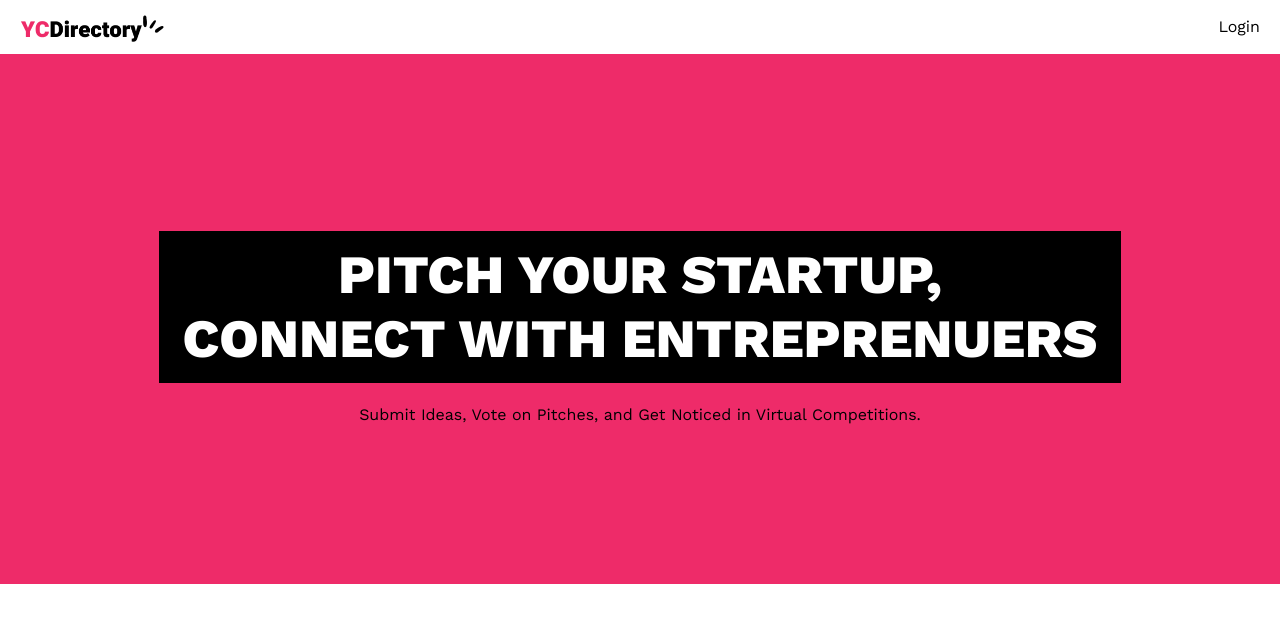
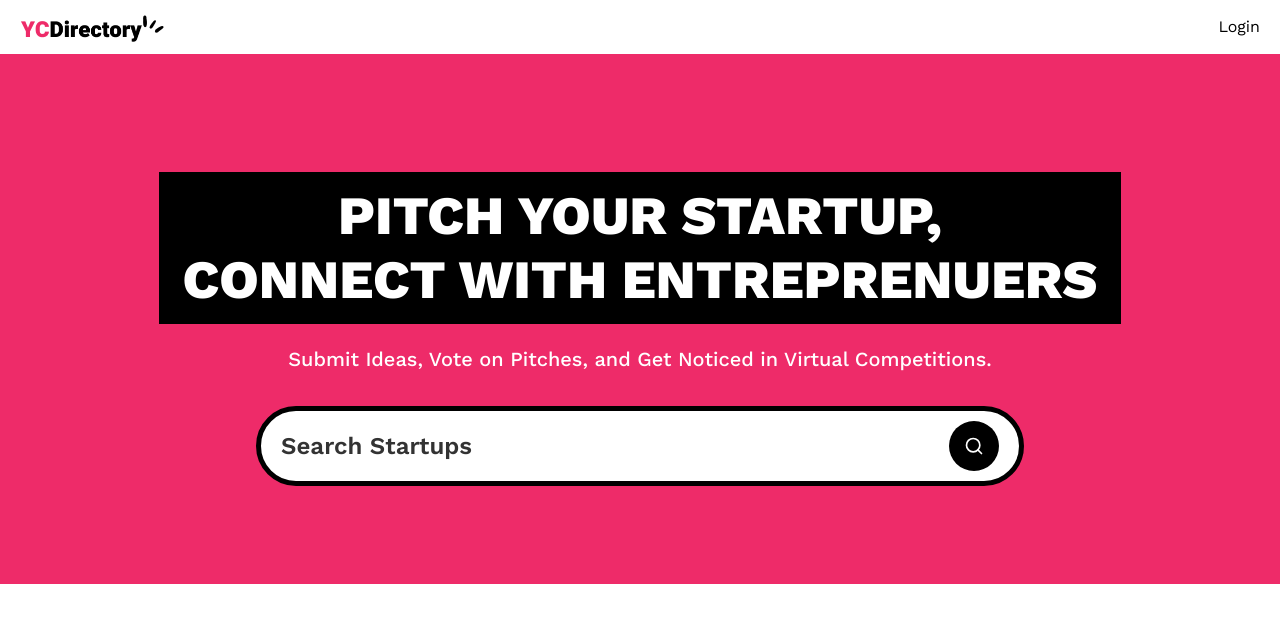
Before and after one commit to rashadsternes/upskill, a Next.js app: page / in a window 1280 px wide. Shown: the top 622 px of the page. Built offline with nearby package versions, Linux system fonts and the light colour scheme; no server answers.

Commit message:
Implement search functionality

```diff
--- a/app/(root)/page.tsx
+++ b/app/(root)/page.tsx
@@ -1,10 +1,18 @@
-export default function Home() {
+import SearchForm from "../components/SearchForm";
+
+export default async function Home({ searchParams}: {
+  searchParams: Promise<{ query?: string }>
+}) {
+  const query = (await searchParams).query;
+
   return (
     <>
     <section className="pink_container">
       <h1 className="heading">Pitch Your Startup, <br />
       Connect With Entreprenuers</h1>
-      <p className="sub-heaing !max-w-3xl">Submit Ideas, Vote on Pitches, and Get Noticed in Virtual Competitions.</p>
+      <p className="sub-heading !max-w-3xl">Submit Ideas, Vote on Pitches, and Get Noticed in Virtual Competitions.</p>
+
+      <SearchForm query={query} />
     </section>
     </>
   );
--- /dev/null
+++ b/app/components/SearchForm.tsx
@@ -0,0 +1,25 @@
+import Form from 'next/form';
+import SearchFormReset from './SearchFormReset';
+import { Search } from 'lucide-react';
+
+const SearchForm = ({ query }: { query?: string}) => {
+  return (
+    <Form action="/" scroll={false} className="search-form">
+      <input
+        name="query"
+        defaultValue={query}
+        className="search-input"
+        placeholder="Search Startups"
+      />
+
+      <div className="flex gap-2">
+        {query && <SearchFormReset />}
+        <button type="submit" className="search-btn text-white">
+          <Search className="size-5" />
+        </button>
+      </div>
+    </Form>
+  )
+}
+
+export default SearchForm;
--- /dev/null
+++ b/app/components/SearchFormReset.tsx
@@ -0,0 +1,19 @@
+"use client"
+import Link from "next/link";
+import { X } from "lucide-react";
+
+const SearchFormReset = () => {
+  const reset = () => {
+    const form = document.querySelector('.search-form') as HTMLFormElement;
+    if (form) form.reset();
+
+  }
+  return (
+    <button type="reset" onClick={reset}>
+        <Link href="/" className="search-btn text-white">
+          <X className="size-5" />
+        </Link>
+    </button>
+  )
+}
+export default SearchFormReset;
```
